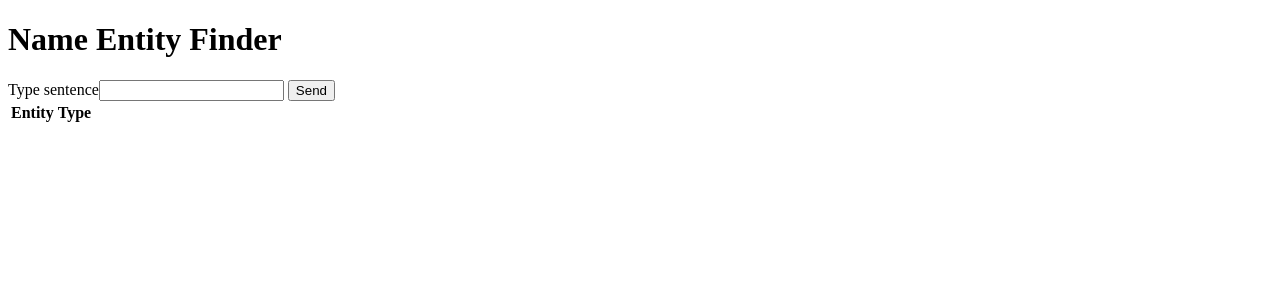
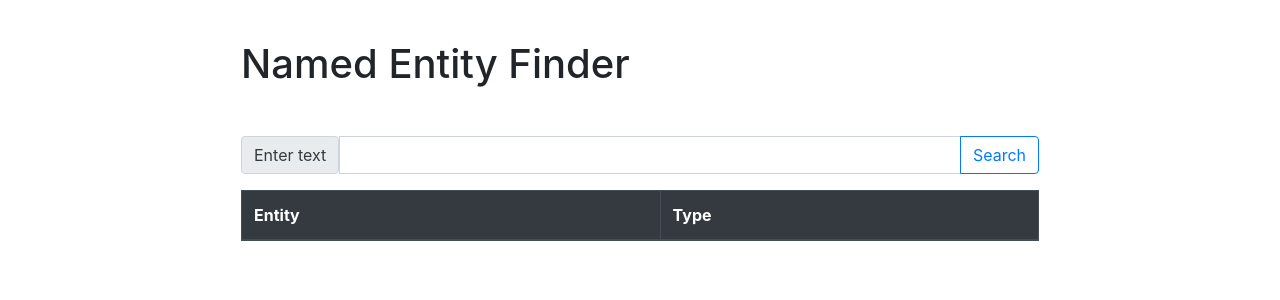
Before and after one commit to turcoaneo/py-unit-test, a Flask app: page / in a window 1280 px wide. Shown: the top 300 px of the page. Run offline with Flask 3, Linux system fonts and the light colour scheme; lists and menus that the app fills with data are empty; some libraries are stand-ins or nearby versions.

Commit message:
Test task : Updating readme and app, adding favicon.

```diff
--- a/app.py
+++ b/app.py
@@ -2,10 +2,12 @@ import json
 
 import spacy
 from flask import Flask, render_template, request
+from flask_cors import CORS, cross_origin
 
 from ner_client import NamedEntityClient
 
 app = Flask(__name__)
+app.config['CORS_HEADERS'] = 'Content-Type'
 
 model = spacy.load("en_core_web_sm")
 ner = NamedEntityClient(model)
@@ -17,11 +19,13 @@ def index():
 
 
 @app.route('/ner', methods=['POST'])
+@cross_origin(CORS(app))
 def get_named_ents():
     data = request.get_json()
     result = ner.get_entities(data['sentence'])
     response = {"entities": result.get("ents"), "html": result.get("html")}
-    return json.dumps(response)
+    dumps = json.dumps(response)
+    return dumps
 
 
 if __name__ == '__main__':
--- a/requirements.txt
+++ b/requirements.txt
@@ -2,4 +2,5 @@ spacy
 selenium
 pytest
 flask
+flask_cors
 parameterized
--- a/static/ner.js
+++ b/static/ner.js
@@ -1,12 +1,16 @@
 const fetchResult = (sent) => {
     fetch('http://localhost:5000/ner', {
         method: 'POST',
-        headers: new Headers({ 'content-type': 'application/json' }),
+        headers: new Headers({
+            'content-type': 'application/json',
+            // 'Access-Control-Allow-Origin': 'http://localhost:5000'
+        }),
         cache: 'no-cache',
-        body: JSON.stringify({ 'sentence': sent })
+        body: JSON.stringify({'sentence': sent})
     }).then(async (response) => {
         if (response.ok) {
             let result = await response.json();
+            // console.log("result: " + result['entities'][0]['ent'] + " - " + result['entities'][0]['label'])
             let labeledDoc = document.getElementById('labeled-doc')
             labeledDoc.innerHTML = result.html;
             return buildNerTable(result.entities);
--- a/templates/index.html
+++ b/templates/index.html
@@ -2,21 +2,55 @@
 <html lang="en">
 <head>
     <title>Named Entity Finder</title>
+    <link rel="icon"  type="image/png" href="../static/favicon.png">
+    <link rel="stylesheet" href="https://stackpath.bootstrapcdn.com/bootstrap/4.3.1/css/bootstrap.min.css"
+          integrity="sha384-ggOyR0iXCbMQv3Xipma34MD+dH/1fQ784/j6cY/iJTQUOhcWr7x9JvoRxT2MZw1T" crossorigin="anonymous">
+    <link rel="stylesheet" href="../static/site.css">
 </head>
 <body>
-<h1 id="app-heading" data-test-id="heading-title">Name Entity Finder</h1>
-<label for="input-text">Type sentence</label><input id="input-text" data-test-id="input-text" class="form-control">
-<button id="find-button" data-test-id="submit-button" type="button" class="btn btn-outline-primary">Send</button>
-<table id="ner-table" data-test-id="table-result" class="table table-border">
-    <thead class="thead dark">
-    <tr>
-        <th>Entity</th>
-        <th>Type</th>
-    </tr>
-    </thead>
-    <tbody>
+<div class="container p-3" id="app">
 
-    </tbody>
-</table>
+    <div class="row my-4">
+        <h1 id="app-title" data-test-id="heading-title">Named Entity Finder</h1>
+    </div>
+
+    <div class="row my-3">
+        <div id="labeled-doc" data-test-id="labeled-doc">
+        </div>
+    </div>
+
+    <div class="row my-3">
+        <div class="input-group">
+            <label for="input-text" class="col-form-label text-dark input-group-text">Enter text</label>
+            <input id="input-text" data-test-id="input-text" class="form-control">
+            <div class="input-group-append">
+                <button
+                        class="btn btn-outline-primary"
+                        type="button"
+                        id="find-button"
+                        data-test-id="submit-button"
+                >
+                    Search
+                </button>
+            </div>
+        </div>
+    </div>
+
+    <div class="row my-3">
+        <table id="ner-table" data-test-id="table-result" class="table table-bordered">
+            <thead class="thead-dark">
+            <tr>
+                <th>
+                    Entity
+                </th>
+                <th>
+                    Type
+                </th>
+            </tr>
+            </thead>
+        </table>
+    </div>
+</div>
 </body>
+<script src="../static/ner.js"></script>
 </html>
```
Also changed, not shown: test/test_index_e2e.py (+5 -4 lines), README.md, static/favicon.png (added).
